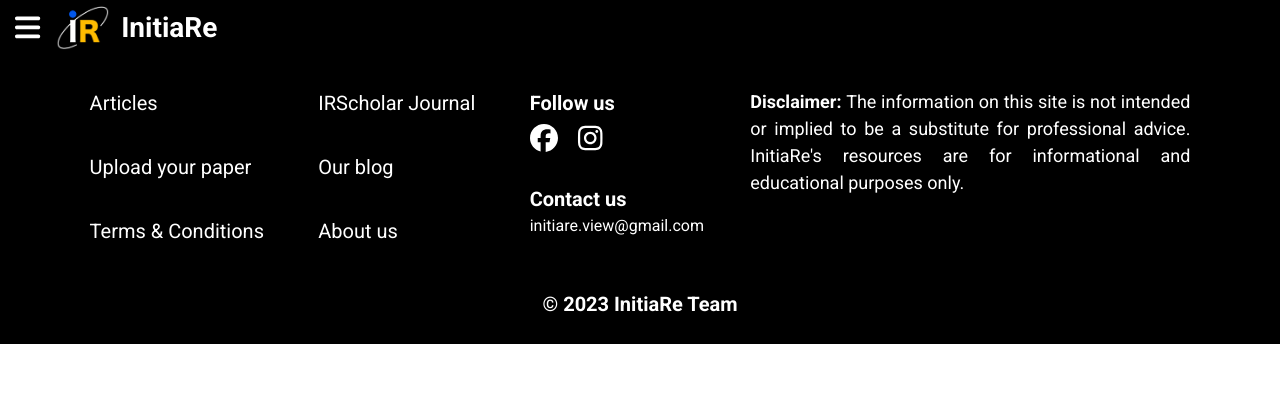
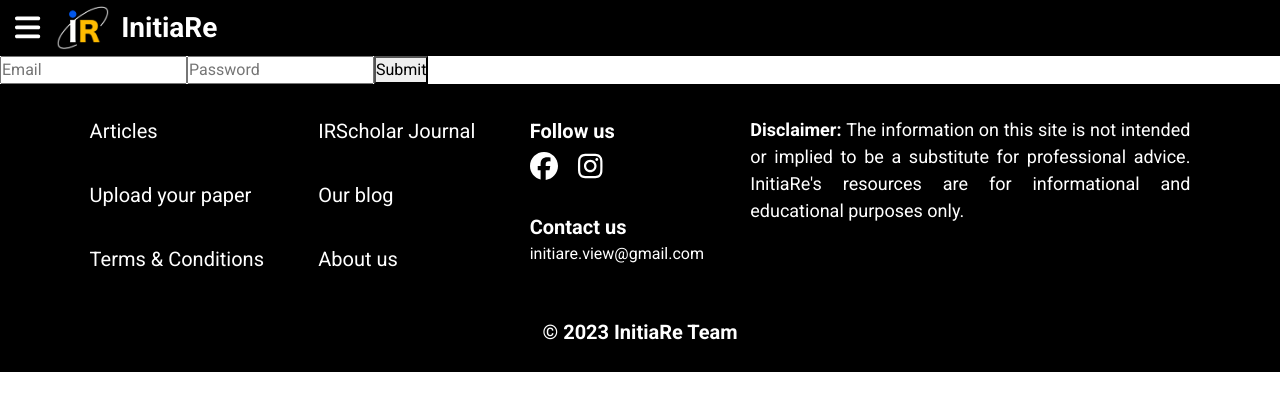
Before and after one commit to PSmithCorpntorpedo/Official-Initiare, a React (Create React App) app: page /login in a window 1280 px wide. Shown: the top 410 px of the page. Built offline with nearby package versions, Linux system fonts and the light colour scheme; a web font is replaced by a local one.

Commit message:
Revamped Login, added Private Routing, still lacking persistent login

```diff
--- a/package.json
+++ b/package.json
@@ -13,7 +13,6 @@
     "@testing-library/user-event": "^13.5.0",
     "cross-env": "^7.0.3",
     "react": "^18.2.0",
-    "react-auth-kit": "^2.12.5",
     "react-dom": "^18.2.0",
     "react-icons": "^4.10.1",
     "react-paginate": "^8.2.0",
--- a/src/App.js
+++ b/src/App.js
@@ -1,34 +1,41 @@
-import React from 'react';
-import Navbar from './Components/Navbar';
-import Footer from './Components/Footer';
-import { BrowserRouter, Routes, Route } from 'react-router-dom';
-import Home from './Pages/Home';
-import About from './Pages/About';
-import Articles from './Pages/Articles';
-import Upload from './Pages/Upload';
-import Blog from './Pages/Blog';
-import IRScholarJournal from './Pages/Journal';
-import SignUp from './Authentication/Signup';
-import './App.css';
+import React from "react";
+import Navbar from "./Components/Navbar";
+import Footer from "./Components/Footer";
+import { BrowserRouter, Routes, Route } from "react-router-dom";
+import Home from "./Pages/Home";
+import About from "./Pages/About";
+import Articles from "./Pages/Articles";
+import Upload from "./Pages/Upload";
+import Blog from "./Pages/Blog";
+import IRScholarJournal from "./Pages/Journal";
+import SignUp from "./Authentication/Signup";
+import Login from "./Authentication/Login";
+import Undefined from "./Pages/jsx/Undefined";
+import RequireAuth from "./Components/RequireAuth";
+import "./App.css";
 
-function App(){
-    return(
+function App() {
+  return (
     <div className="App">
         <BrowserRouter>
-            <Navbar/>
-            <Routes>
-                <Route path='/' index element={<Home/>} ></Route>
-                <Route path='/about' element={<About/>} ></Route>
-                <Route path='/articles' element={<Articles/>} ></Route>
-                <Route path='/upload' element={<Upload/>} ></Route>
-                <Route path='/blog' element={<Blog/>} ></Route>
-                <Route path='/journal' element={<IRScholarJournal/>} ></Route>
-                <Route path='/signup' element={<SignUp/>} ></Route>
-            </Routes>
-            <Footer />
+          <Navbar />
+          <Routes>
+            <Route path="/" index element={<Home />}></Route>
+            <Route path="/login" element={<Login />}></Route>
+            <Route path="/signup" element={<SignUp />}></Route>
+            <Route path="/about" element={<About />}></Route>
+            <Route path="/articles" element={<Articles />}></Route>
+            <Route element={<RequireAuth />}>
+              <Route path="/upload" element={<Upload />}></Route>
+              <Route path="/blog" element={<Blog/>}></Route>
+              <Route path="/journal" element={<IRScholarJournal />}></Route>
+            </Route>
+            <Route path="*" element={<Undefined />}></Route>
+          </Routes>
+          <Footer />
         </BrowserRouter>
-
-    </div>);
-};
+    </div>
+  );
+}
 
 export default App;
--- /dev/null
+++ b/src/Authentication/Context/AuthProvider.js
@@ -0,0 +1,17 @@
+import { createContext, useState } from "react";
+
+const AuthContext = createContext({});
+
+//this creates a context, or a state that can be used throughout the tree
+//in this case, a user's info (a.k.a auth)
+export const AuthProvider = ({ children }) => {
+  const [auth, setAuth] = useState({});
+
+  return (
+    <AuthContext.Provider value={{ auth, setAuth }}>
+      {children}
+    </AuthContext.Provider>
+  );
+};
+
+export default AuthContext;
--- /dev/null
+++ b/src/Authentication/Login.jsx
@@ -0,0 +1,96 @@
+import React, { useState } from "react";
+import styles from "../Authentication/Login.module.css";
+import useAuth from "../Hooks/useAuth";
+import { useNavigate, useLocation } from "react-router-dom";
+
+
+function Login() {
+  const { setAuth } = useAuth();
+  const [email, setEmail] = useState("");
+  const [password, setPassword] = useState("");
+  const navigate = useNavigate();
+  const location = useLocation();
+  const from  = location.state?.from?.pathname || "/"
+
+  const handleEmailChange = (e) => {
+    setEmail(e.target.value);
+  };
+
+  const handlePasswordChange = (e) => {
+    setPassword(e.target.value);
+  };
+
+  const handleSubmit = (e) => {
+    e.preventDefault();
+    window.localStorage.setItem("email", JSON.stringify(email));
+    window.localStorage.setItem("password", JSON.stringify(password));
+    fetch(
+      "https://initiare-clone-a22c10683333.herokuapp.com/api/v1/auth/login",
+      {
+        method: "POST",
+        headers: {
+          "Content-Type": "application/json",
+          accept: "application/json",
+        },
+        body: JSON.stringify({
+          email: email,
+          password: password,
+        }),
+      }
+    )
+      .then((response) => response.json())
+      .then((data) => {
+        const accessToken = data.res?.token;
+        const user = data.res?.user;
+        setAuth({ email, password, user, accessToken });
+        setEmail("");
+        setPassword("");
+        navigate(from, {replace: true})
+      })
+      .catch((error) => {
+        if(!error?.cause){
+          console.log("No Server Response");
+        }
+        else{
+          console.log("Bro, the server literally died, what did you do??")
+        }
+      });
+  };
+  return (
+    <div className={styles[`sign-up-wrapper`]}>
+      <form
+        id="register_form"
+        onSubmit={handleSubmit}
+        className={styles[`register-form`]}
+      >
+        <div className={styles[`form-header`]}></div>
+        <input
+          type="email"
+          id="email"
+          name="email"
+          className={styles[`info-box`]}
+          placeholder="Email"
+          onChange={handleEmailChange}
+        />
+        <input
+          type="password"
+          id="password"
+          name="password"
+          className={styles[`info-box`]}
+          placeholder="Password"
+          onChange={handlePasswordChange}
+        />
+
+        <button
+          type="submit"
+          form="register_form"
+          className={styles[`submit-button`]}
+        >
+          Submit
+        </button>
+      </form>
+    </div>
+  );
+}
+
+export default Login;
--- a/src/Components/Navbar.js
+++ b/src/Components/Navbar.js
@@ -3,6 +3,7 @@ import navbarcss from './navbar.module.css';
 import { Link } from 'react-router-dom';
 import { FontAwesomeIcon } from '@fortawesome/react-fontawesome';
 import { faBars, faTimes } from '@fortawesome/free-solid-svg-icons';
+
 
 
 
@@ -90,7 +91,7 @@ function Navbar() {
 function DropdownItem(props) {
     return (
         <>
-            <li className={navbarcss['nav-pages']} onClick={props.closeMenu}>
+            <li className={navbarcss['nav-pages']} onClick={(props.closeMenu)}>
                 <Link to={props.link} className={navbarcss['nav-links']}>
                     {props.title}
                 </Link>
--- /dev/null
+++ b/src/Components/RequireAuth.js
@@ -0,0 +1,17 @@
+import { useLocation, Navigate, Outlet} from 'react-router-dom';
+import useAuth from '../Hooks/useAuth';
+
+const RequireAuth = () =>{
+    const {auth} = useAuth();
+    const location = useLocation();
+
+    return(
+        auth?.user
+        ? <Outlet />
+        : <Navigate to="login" state={{ from: location}} replace/>
+        //remember not to remove state ^    and          replace
+        //they make the "Alt + Right Arrow" keybind work
+    );
+}
+
+export default RequireAuth;
--- /dev/null
+++ b/src/Hooks/useAuth.js
@@ -0,0 +1,10 @@
+import { useContext } from "react";
+import AuthContext from "../Authentication/Context/AuthProvider";
+
+
+const useAuth = () => {
+    return useContext(AuthContext);
+}
+//this is essentially a custom hook to use the AuthContext initialized in every single
+//children component by combining useContext with a global context
+export default useAuth;
--- /dev/null
+++ b/src/Pages/jsx/Undefined.jsx
@@ -0,0 +1,7 @@
+import React from 'react'
+
+export default function Undefined() {
+  return (
+    <h1>Unfortunately, it appears you have accessed an unavailable URL, please use the navbar to navigate to a valid address</h1>
+  )
+}
--- a/src/index.js
+++ b/src/index.js
@@ -1,10 +1,14 @@
 import React from 'react';
 import ReactDOM from 'react-dom';
 import App from './App';
+import { AuthProvider } from './Authentication/Context/AuthProvider';
+
 
 
 
 const root = ReactDOM.createRoot(document.getElementById('root'));
 root.render(
-    <App />
+    <AuthProvider>
+            <App />
+    </AuthProvider>
 );
```
Also changed, not shown: src/Authentication/Login.module.css (added), 1 other file (tests, documents, lock files or other folders).
